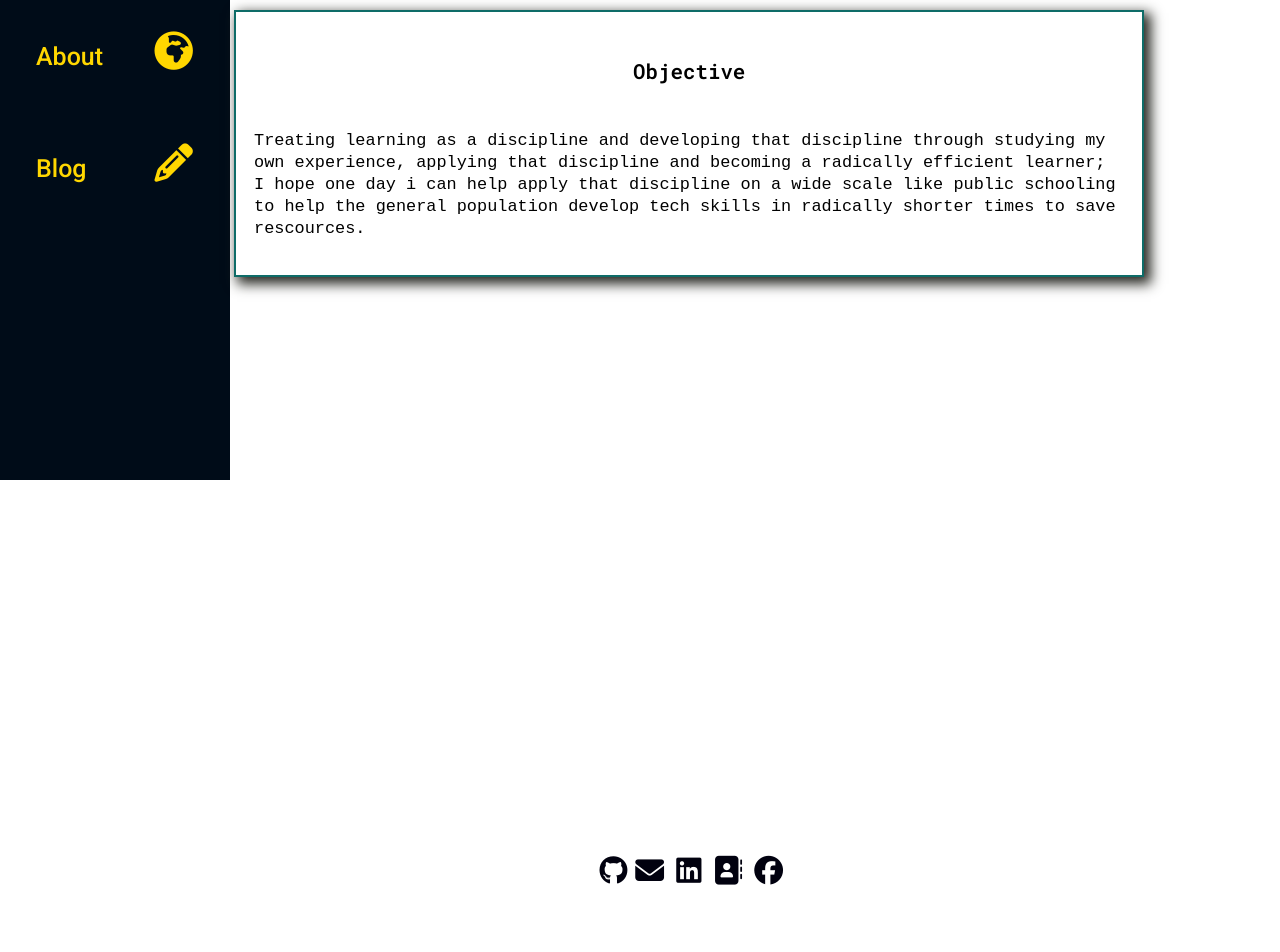
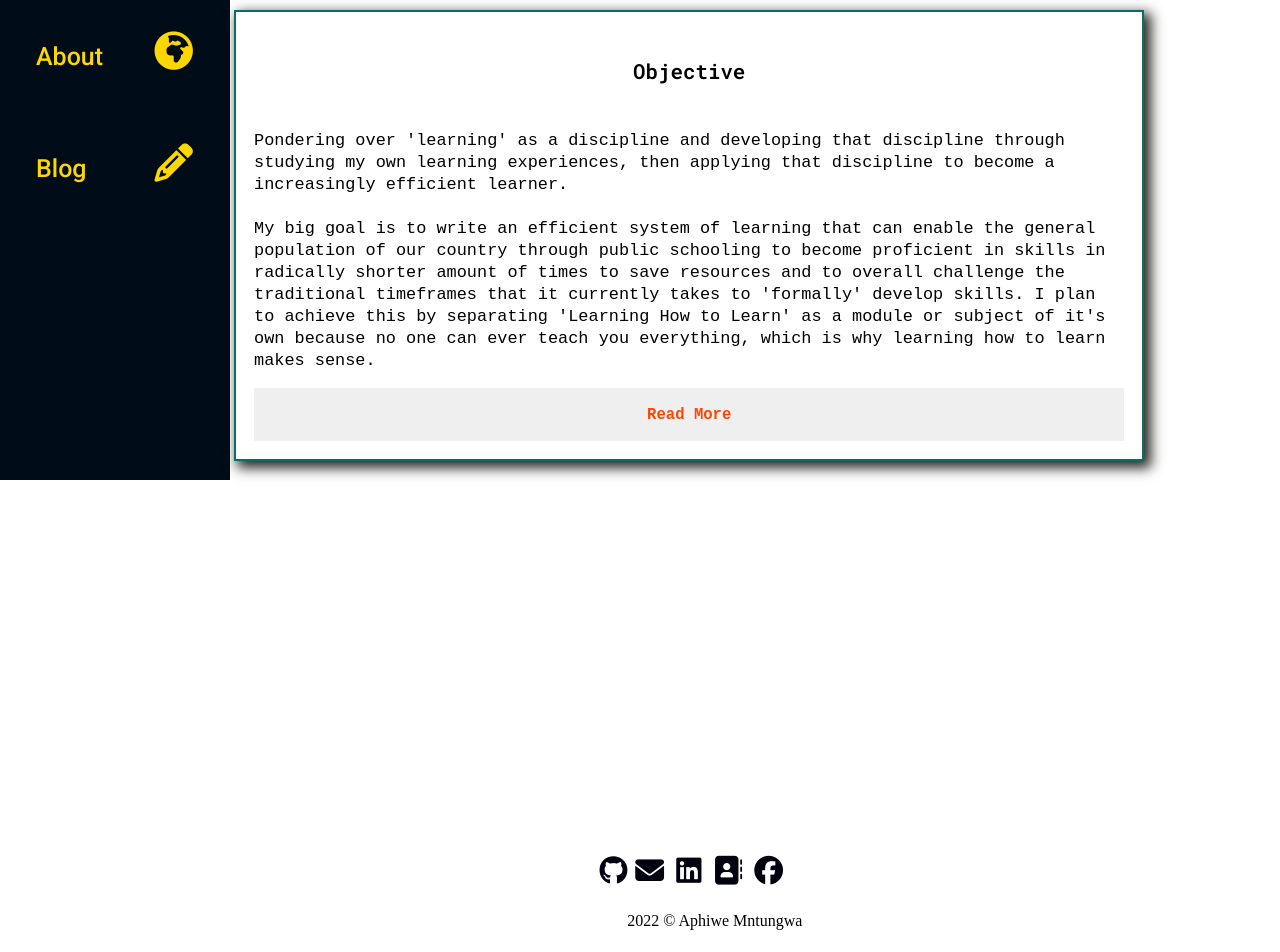
Before and after one commit to AphiweMntungwa/porfolio, a React (Create React App) app: page /about in a window 1280 px wide. Shown: the part 320-1272 px from the top of the page. Built offline with nearby package versions, Linux system fonts and the light colour scheme.

Commit message:
About Component

```diff
--- a/src/App.css
+++ b/src/App.css
@@ -16,3 +16,10 @@ body {
     color: rgb(1, 1, 15);
     font-size: 1.8em;
 }
+
+footer {
+    position: relative;
+    bottom: 3em;
+    left: 49vw;
+    width: 15vw;
+}
--- a/src/Components/About/About.js
+++ b/src/Components/About/About.js
@@ -3,9 +3,12 @@ import "./about.css";
 import { boxStyles } from "../Profile/Profile";
 import Box from "../BoxComponent/BoxComponent";
 import Quote from "./Quote";
+import ReadButton from "../Projects/ProjectBox/ReadButton";
 
 const firstBoxStyles = boxStyles.topBoxStyle;
 const parBox = boxStyles.smallBoxStyle;
+const parag = `The idea is to make separate learning as the most important module or
+subject`;
 const about = () => {
   return (
     <div className="about">
@@ -18,13 +21,20 @@ const about = () => {
       <Box styles={{ ...parBox, top: "155px", width: "68vw" }}>
         <h4 className="p-header">Objective</h4>
         <p className="aboutdet">
-          Treating learning as a discipline and developing that discipline
-          through studying my own experience, applying that discipline and
-          becoming a radically efficient learner; I hope one day i can help
-          apply that discipline on a wide scale like public schooling to help
-          the general population develop tech skills in radically shorter times
-          to save rescources.
+          Pondering over 'learning' as a discipline and developing that
+          discipline through studying my own learning experiences, then applying
+          that discipline to become a increasingly efficient learner.
+          <br /> <br />
+          My big goal is to write an efficient system of learning that can
+          enable the general population of our country through public schooling
+          to become proficient in skills in radically shorter amount of times to
+          save resources and to overall challenge the traditional timeframes
+          that it currently takes to 'formally' develop skills. I plan to
+          achieve this by separating 'Learning How to Learn' as a module or
+          subject of it's own because no one can ever teach you everything,
+          which is why learning how to learn makes sense.
         </p>
+        <ReadButton paragraph={parag} />
       </Box>
     </div>
   );
--- a/src/Components/Projects/ProjectBox/ReadButton.js
+++ b/src/Components/Projects/ProjectBox/ReadButton.jsx
@@ -17,7 +17,7 @@ class ReadButton extends Component {
 
   render() {
     return (
-      <div>
+      <div style={{ width: "100%" }}>
         <button
           onClick={this.toggleParagraph}
           style={{
--- a/src/Footer.jsx
+++ b/src/Footer.jsx
@@ -37,6 +37,7 @@ const Footer = () => (
         <i className="fab fa-facebook"></i>
       </a>
     </Box>
+    <footer>2022 &copy; Aphiwe Mntungwa</footer>
   </span>
 );
 
```
